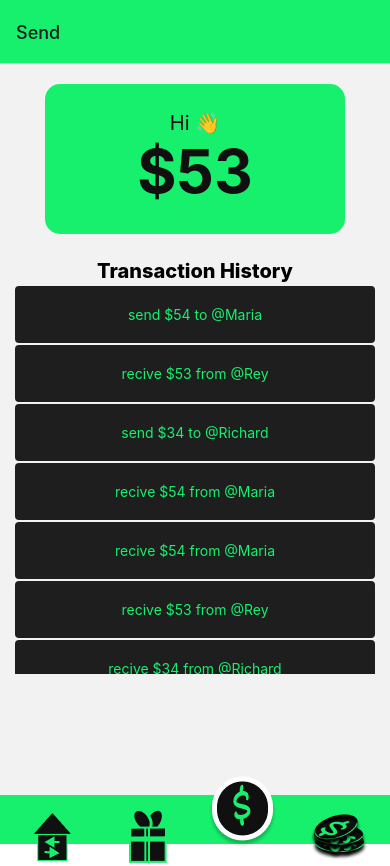
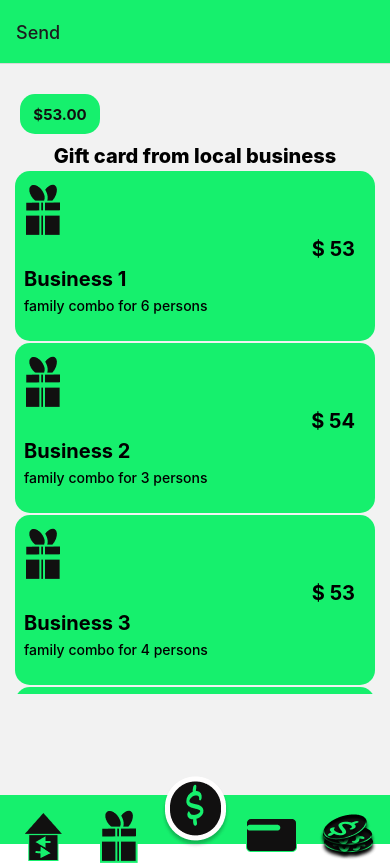
Before and after one commit to redmejia/send, a React Native app: screen /gift in a window 390 px wide. Built offline with nearby package versions, Linux system fonts and the light colour scheme.

Commit message:
gitf and support local business

```diff
--- a/screens/Gift/Gift.tsx
+++ b/screens/Gift/Gift.tsx
@@ -1,4 +1,5 @@
 import { useNavigation } from "@react-navigation/native";
+import { NativeStackScreenProps } from "@react-navigation/native-stack";
 import React from "react";
 import { StyleSheet, TouchableOpacity, View } from "react-native";
 import Badge from "../utils/badge/badge";
@@ -12,14 +13,26 @@ const gitfBusiness: IBusinessCard[] = [
     { BusId: 3, BusinessName: "Business 3", Amount: 53, Promotion: "family combo for 4 persons" },
     { BusId: 4, BusinessName: "Business 4", Amount: 53, Promotion: "family combo for 5 persons" },
 ]
+type RootStackParamList = {
+    Home: undefined;
+    SendGift: { SendGift: IBusinessCard };
 
-function RenderItem({ data, navigation }: { data: IBusinessCard, navigation : any }): JSX.Element {
+};
+
+type Props = NativeStackScreenProps<RootStackParamList,  'SendGift'>;
+
+
+function RenderItem({ data, navigation }: { data: IBusinessCard, navigation : Props }): JSX.Element {
+    // const data: IBusinessCard = { BusId: 4, BusinessName: "Business 4", Amount: 53, Promotion: "family combo for 5 persons" },
     return (
         <TouchableOpacity
             style={styles.itemBox}
-            onPress={()=>{
+            onPress={() => {
+
+                navigation.navigation.navigate('SendGift', {SendGift: data})
+                // navigation.navigate('SendGift', { SendGift: data })
                 // navigation.navigate("Send Gift", {card : data})
-                navigation.navigate("Send Gift", { card: data })
+                // navigation.navigate("Profile", { SendGift: data })
             }}
         >
             <BusinessCard
@@ -31,22 +44,42 @@ function RenderItem({ data, navigation }: { data: IBusinessCard, navigation : an
         </TouchableOpacity>
     )
 }
+// function RenderItem({ data, navigation }: { data: IBusinessCard, navigation: any }): JSX.Element {
+//     return (
+//         <TouchableOpacity
+//             style={styles.itemBox}
+//             onPress={() => {
+//                 // navigation.navigate("Send Gift", {card : data})
+//                 navigation.navigate("Send Gift", { card: data })
+//             }}
+//         >
+//             <BusinessCard
+//                 BusId={data.BusId}
+//                 BusinessName={data.BusinessName}
+//                 Amount={data.Amount}
+//                 Promotion={data.Promotion}
+//             />
+//         </TouchableOpacity>
+//     )
+// }
 
-let myAmount : string =  "53.00";
+let myAmount: string = "53.00";
 
 function Gift() {
-    const navigatin = useNavigation()
+    // const navigatin = useNavigation()
+    const navigatin : Props = useNavigation()
     return (
         <View
             style={styles.container}
         >
-            <Badge Title={"$53.00"}  style={{width : myAmount.length*16}} />
+            <Badge Title={"$53.00"} style={{ width: myAmount.length * 16 }} />
             <View style={styles.itemsBoxList}>
 
                 <List
                     title="Gift card from local business"
                     data={gitfBusiness}
                     renderItem={({ item }) => <RenderItem data={item} navigation={navigatin} />}
+                    // renderItem={({ item }) => <RenderItem data={item} />}
                 />
             </View>
         </View>
--- /dev/null
+++ b/screens/ReciveGiftCard/ReceiveGiftCard.tsx
@@ -0,0 +1,13 @@
+import React from "react";
+import { Text, View } from "react-native";
+
+
+function ReciveGiftCard() {
+    return(
+        <View>
+            <Text>here</Text>
+        </View>
+    )
+}
+
+export default ReciveGiftCard;
--- a/screens/SendGiftCard/SendGiftCard.tsx
+++ b/screens/SendGiftCard/SendGiftCard.tsx
@@ -1,7 +1,8 @@
 import { useRoute } from "@react-navigation/native";
 import React, { useState } from "react";
-import { StyleSheet, Modal, View, Text, Button, TouchableNativeFeedbackComponent, TouchableOpacity } from "react-native";
+import { StyleSheet, Modal, View, Text, TouchableOpacity } from "react-native";
 import BusinessCard from "../utils/card/business";
+import { IBusinessCard } from "../utils/card/ibusiness";
 
 
 function ModalSend({ isOpen, setOpen }: { isOpen: boolean, setOpen: Function }): JSX.Element {
@@ -23,7 +24,7 @@ function ModalSend({ isOpen, setOpen }: { isOpen: boolean, setOpen: Function }):
                     style={styles.closeBtn}
                     onPress={() => setOpen(!isOpen)}
                 >
-                    <Text style={{...styles.text, ...{color:'#1E1E1E'}}}>Close</Text>
+                    <Text style={{ ...styles.text, ...{ color: '#1E1E1E' } }}>Close</Text>
                 </TouchableOpacity>
 
                 <Text>show</Text>
@@ -37,7 +38,10 @@ function SendGiftCard() {
     const [isOpen, setOpen] = useState<boolean>(false)
     const r = useRoute()
 
-    const { card }: any = r.params
+    const { BusId }: Readonly<IBusinessCard | undefined> = r.params
+
+    console.log(BusId);
+
 
 
     return (
@@ -45,12 +49,12 @@ function SendGiftCard() {
             style={styles.container}
         >
 
-            <BusinessCard
+            {/* <BusinessCard
                 BusId={card.BusId}
                 BusinessName={card.BusinessName}
                 Amount={card.Amount}
                 Promotion={card.Promotion}
-            />
+            /> */}
             <TouchableOpacity
                 style={styles.buyBtn}
                 onPress={() => setOpen(true)}
--- a/screens/main/main.tsx
+++ b/screens/main/main.tsx
@@ -8,6 +8,7 @@ import { createNativeStackNavigator } from "@react-navigation/native-stack";
 import TxHome from "../TxHome/TxHome";
 import Gift from "../Gift/Gift";
 import SendGiftCard from "../SendGiftCard/SendGiftCard";
+import ReciveGiftCard from "../ReciveGiftCard/ReceiveGiftCard";
 
 const Tab = createBottomTabNavigator();
 const Stack = createNativeStackNavigator()
@@ -36,7 +37,7 @@ const TabBottom = () => {
 
                     }
 
-                    if (route.name === "send2") {
+                    if (route.name === "gift") {
                         return (
                             <View
                                 style={{
@@ -58,6 +59,19 @@ const TabBottom = () => {
                             >
                                 <Image
                                     source={require('../public/sendcircle.png')}
+                                />
+                            </View>
+                        )
+                    }
+                    if (route.name === "recive-card") {
+                            return (
+                            <View
+                                style={{
+                                    marginTop: 20,
+                                }}
+                            >
+                                <Image
+                                    source={require('../public/giftcard.png')}
                                 />
                             </View>
                         )
@@ -99,7 +113,7 @@ const TabBottom = () => {
                 options={{ title: "" }}
 
             />
-            <Tab.Screen name="send2" component={Gift}
+            <Tab.Screen name="gift" component={Gift}
                 options={{ title: "" }}
 
             />
@@ -107,6 +121,10 @@ const TabBottom = () => {
                 options={{ title: "" }}
 
             />
+            <Tab.Screen name="recive-card" component={ReciveGiftCard}
+                options={{title : ""}}
+            />
+
             <Tab.Screen name="send" component={Send}
                 options={{ title: "" }}
             />
@@ -135,7 +153,7 @@ function Main() {
 
                 />
                 <Stack.Screen name="Transaction" component={Trasaction} />
-                <Stack.Screen name="Send Gift" component={SendGiftCard} />
+                <Stack.Screen name="SendGift" component={SendGiftCard} />
             </Stack.Navigator>
         </NavigationContainer>
     );
```
Also changed, not shown: screens/public/giftcard.png (added).
